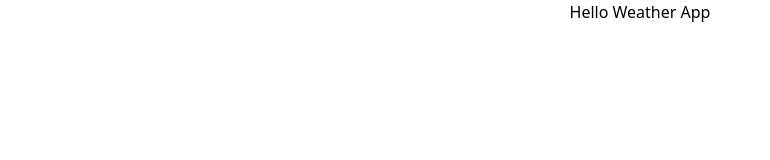
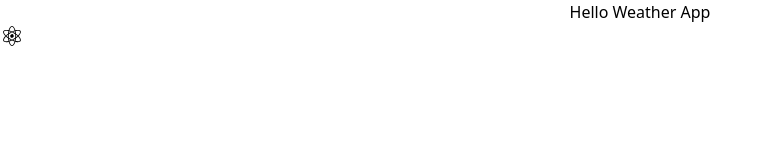
Before and after one commit to juliendy/weather-app, a React (Create React App) app: page / in a window 1280 px wide. Shown: the top 160 px of the page, without its empty margins (0-770 px from the left). Built offline with nearby package versions, Linux system fonts and the light colour scheme.

Commit message:
dependencies; UilReactIcons + more

```diff
--- a/package.json
+++ b/package.json
@@ -3,6 +3,7 @@
   "version": "0.1.0",
   "private": true,
   "dependencies": {
+    "@iconscout/react-unicons": "^1.1.6",
     "@testing-library/jest-dom": "^5.16.5",
     "@testing-library/react": "^13.4.0",
     "@testing-library/user-event": "^13.5.0",
--- a/src/App.js
+++ b/src/App.js
@@ -1,9 +1,11 @@
 import './App.css';
+import UilReact from '@iconscout/react-unicons/icons/uil-react'
 
 function App() {
   return (
     <div className="App">
       <h1>Hello Weather App</h1>
+      <UilReact />
     </div>
   );
 }
```
Also changed, not shown: 1 other file (tests, documents, lock files or other folders).
